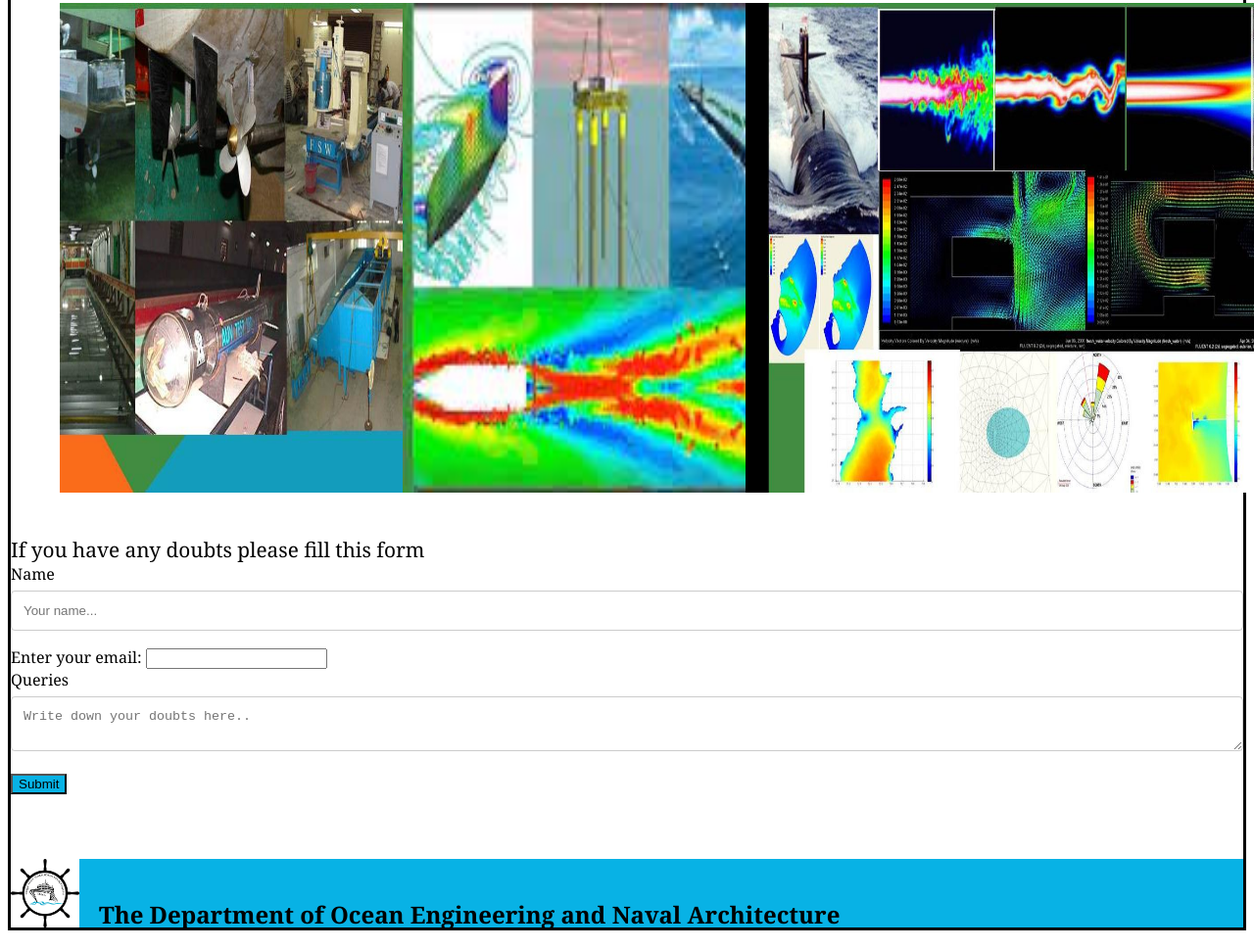
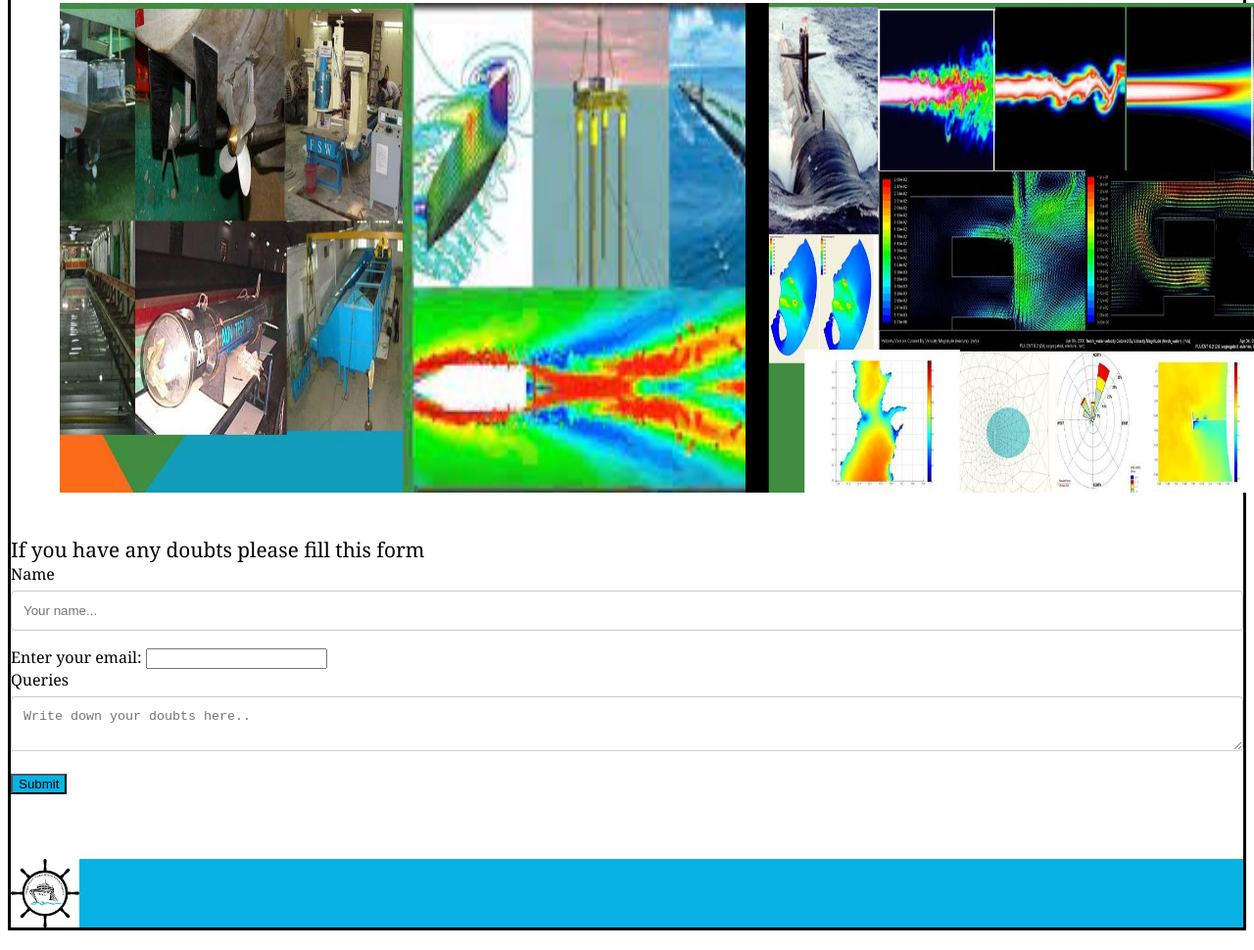
Before and after one commit to Nirupama5715/Oena-, a plain HTML site: page index.html in a window 1280 px wide. Shown: the part 1605-2575 px from the top of the page at 98% size. Drawn offline with Linux system fonts and the light colour scheme.

Commit message:
Update index.html

```diff
--- a/index.html
+++ b/index.html
@@ -113,10 +113,7 @@
 
                     <div class="logo">
                         <img src="Images/1.png"/>
-                        </div>
-                        <div class="logotext">
-                            The Department of Ocean Engineering and Naval Architecture
-                        </div>
+                     </div>
                         <div class="break"></div>
 
 
```
